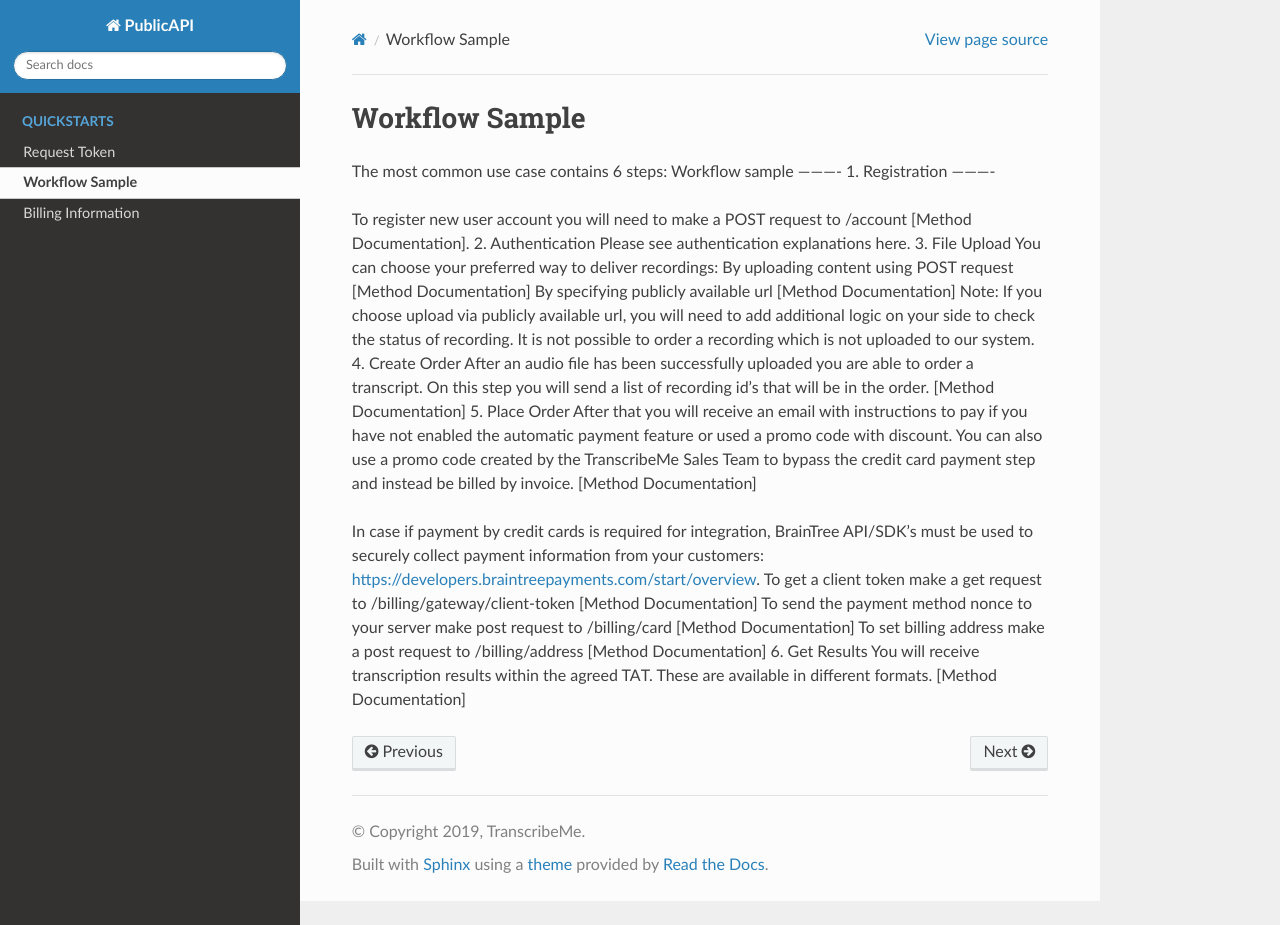
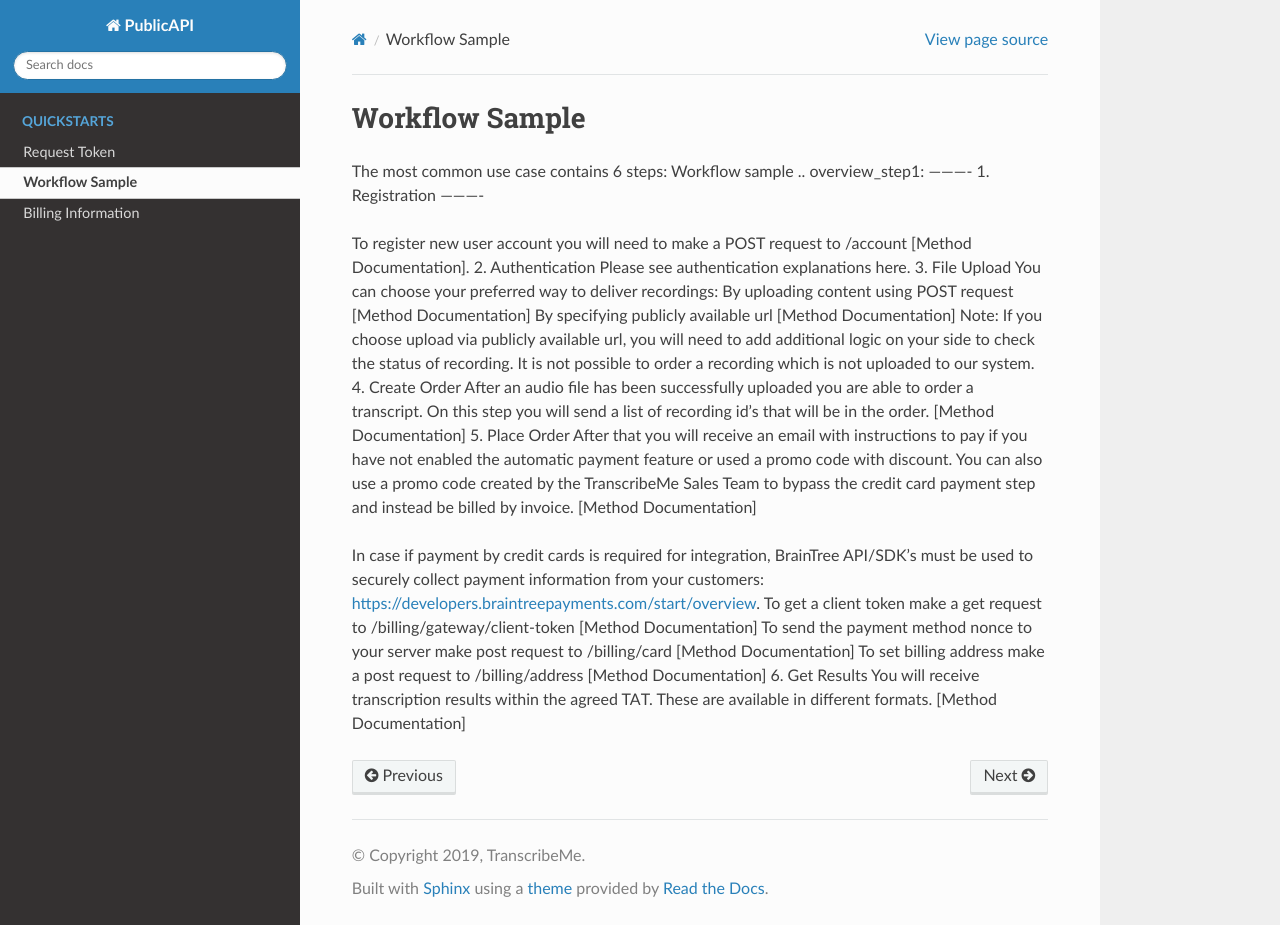
Before and after one commit to TranscribeMe/Docs, a Sphinx documentation site: the page built from docs/quickstarts/0_overview.rst, in a window 1280 px wide and 925 px high. Built offline with Sphinx 7.4.7 and the Read the Docs theme 2.0.0, drawn with Linux system fonts in a browser that asks for light colours; pages that are not in the unit, such as notebooks, are missing from menus.

Commit message:
Update 0_overview.rst

```diff
--- a/docs/quickstarts/0_overview.rst
+++ b/docs/quickstarts/0_overview.rst
@@ -3,6 +3,7 @@ Workflow Sample
 ========
 The most common use case contains 6 steps:
 Workflow sample
+.. overview_step1:
 ----------
 1. Registration
 ----------
```
